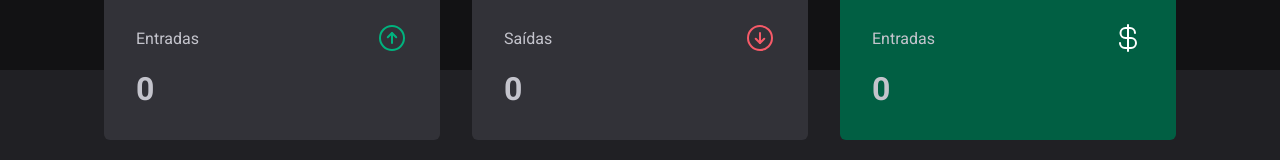
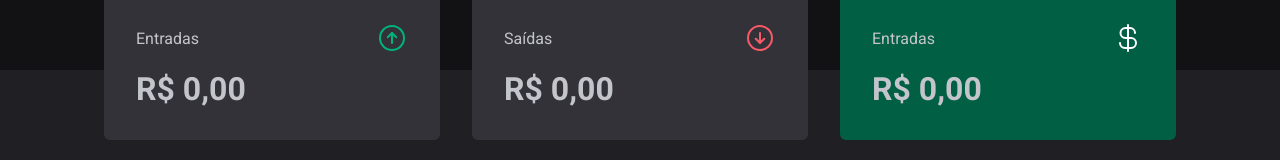
Before and after one commit to GustavoJorgge/controle-financeiro, a React (Vite) app: page / in a window 1280 px wide. Shown: the part 140-300 px from the top of the page. Built offline with nearby package versions, Linux system fonts and the light colour scheme; no server answers.

Commit message:
formatando os valores do resumo e summary

```diff
--- a/src/components/Summary/index.tsx
+++ b/src/components/Summary/index.tsx
@@ -2,6 +2,7 @@
 import { SummaryCard, SummaryContainer } from "./styles";
 import { ArrowCircleDown, ArrowCircleUp, CurrencyDollar } from 'phosphor-react'
 import { TransactionsContext } from "../../contexts/TransactionsContext";
+import { priceFormatter } from "../../utils/formatter";
 
 export function Summary() {
 
@@ -34,7 +35,7 @@
                     <span>Entradas</span>
                     <ArrowCircleUp size={32} color="#00b37e" />
                 </header>
-                <strong>{summary.income}</strong>
+                <strong>{priceFormatter.format(summary.income)}</strong>
             </SummaryCard>
 
             <SummaryCard>
@@ -42,7 +43,7 @@
                     <span>Saídas</span>
                     <ArrowCircleDown size={32} color="#f75a68  " />
                 </header>
-                <strong>{summary.outcome}</strong>
+                <strong>{priceFormatter.format(summary.outcome)}</strong>
             </SummaryCard>
 
             <SummaryCard variant="green">
@@ -50,7 +51,7 @@
                     <span>Entradas</span>
                     <CurrencyDollar size={32} color="#fff" />
                 </header>
-                <strong>{summary.total}</strong>
+                <strong>{priceFormatter.format(summary.total)}</strong>
             </SummaryCard>
 
 
--- a/src/pages/Transactions/index.tsx
+++ b/src/pages/Transactions/index.tsx
@@ -4,6 +4,7 @@
 import { SearchForm } from "./components/SeachForm";
 import { PriceHightLight, TransactionsContainer, TransactionsTable } from "./styles";
 import { TransactionsContext } from "../../contexts/TransactionsContext";
+import { dataFormatter, priceFormatter } from "../../utils/formatter";
 
 export function Transactions() {
     const{ transactions } = useContext(TransactionsContext);
@@ -24,11 +25,12 @@
                                     <td width="50%">{transaction.description}</td>
                                     <td>
                                         <PriceHightLight variant={transaction.type}>
-                                        {transaction.price}
+                                            {transaction.type == 'outcome' && '- '}
+                                        {priceFormatter.format(transaction.price)}
                                         </PriceHightLight>
                                     </td>
                                     <td>{transaction.category}</td>
-                                    <td>{transaction.createdAt}</td>
+                                    <td>{dataFormatter.format(new Date(transaction.createdAt))}</td>
                                 </tr>
                             )
                         })}
--- /dev/null
+++ b/src/utils/formatter.ts
@@ -0,0 +1,6 @@
+export const dataFormatter = new Intl.DateTimeFormat('pt-Br');
+
+export const priceFormatter = new Intl.NumberFormat('pt-BR', {
+    style: 'currency',
+    currency: 'BRL',
+});
```
Also changed, not shown: server.json (+8 -0 lines).
